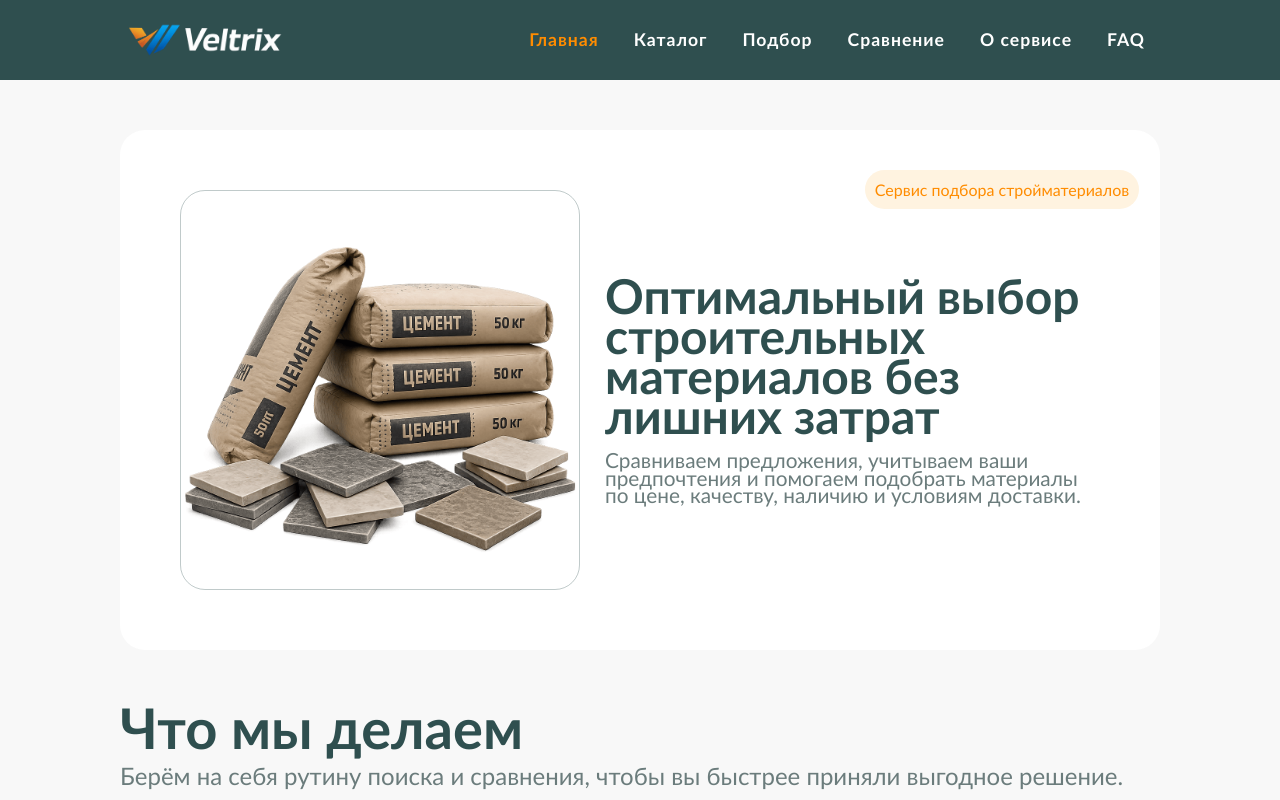
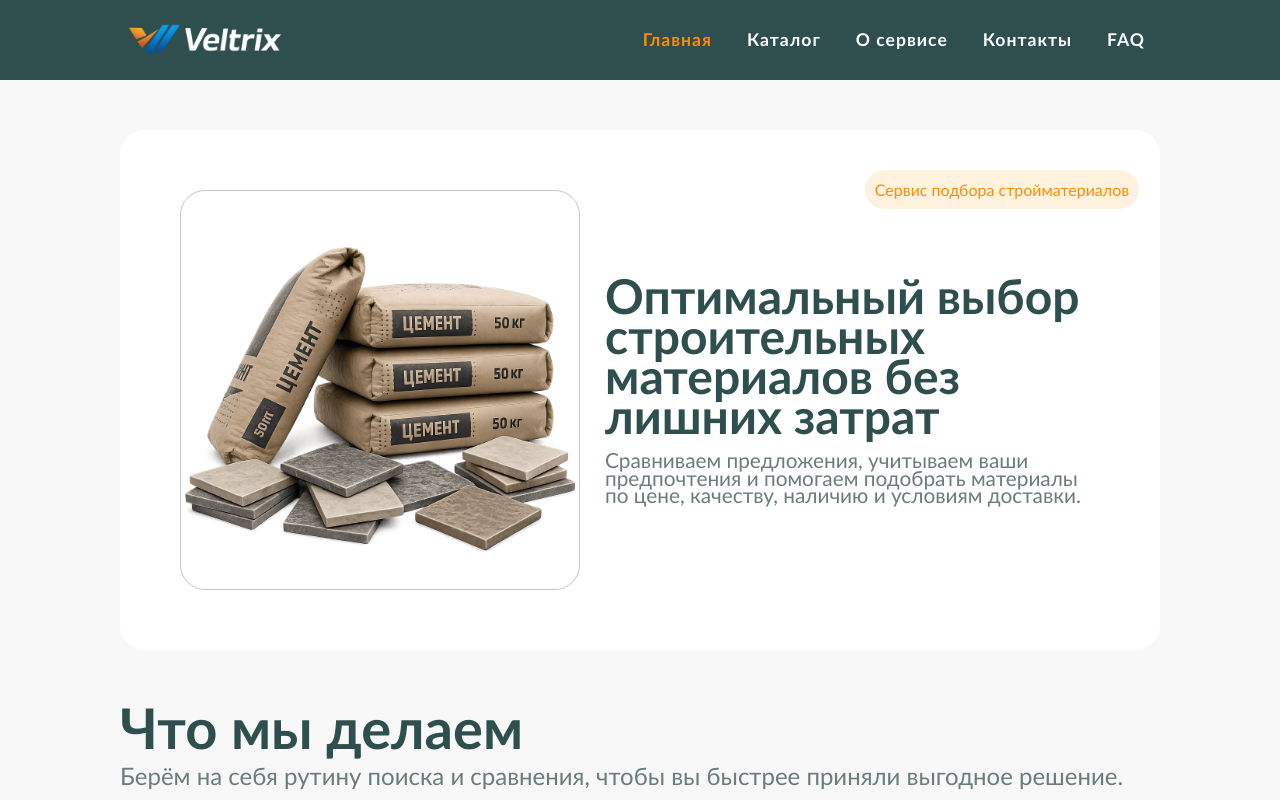
Before and after one commit to toopooriik/vertlix, a Next.js app in the folder frontend/: page / in a window 1280 px wide. Shown: the top 800 px of the page. Built offline with nearby package versions, Linux system fonts and the light colour scheme.

Commit message:
feat(navigation): Изменяет ссылки

```diff
--- a/frontend/components/ui/navigation/navigation.tsx
+++ b/frontend/components/ui/navigation/navigation.tsx
@@ -19,21 +19,17 @@ const navLinks: LinkType[] = [
         href: '/catalog',
     },
     {
-        label: 'Подбор',
-        href: '/selection',
-    },
-    {
-        label: 'Сравнение',
-        href: '/comparison',
-    },
-    {
         label: 'О сервисе',
         href: '/about',
     },
     {
+        label: 'Контакты',
+        href: '/contacts',
+    },
+    {
         label: 'FAQ',
         href: '/FAQ',
-    }
+    },
 ];
 export default function Navigation(){
     const [isMenuOpen, setIsMenuOpen] = useState(false);
```
